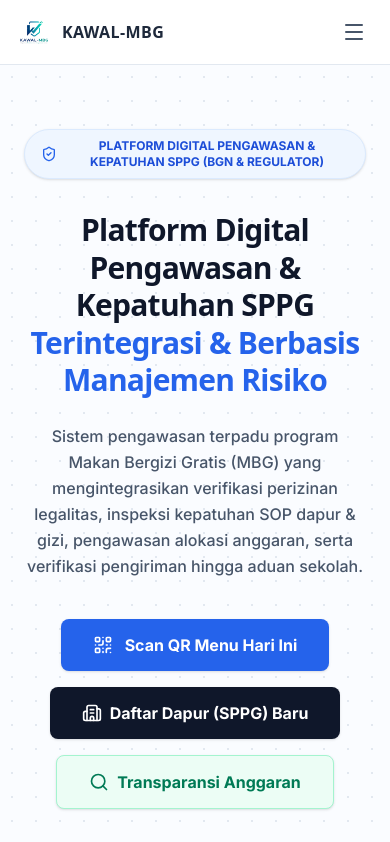
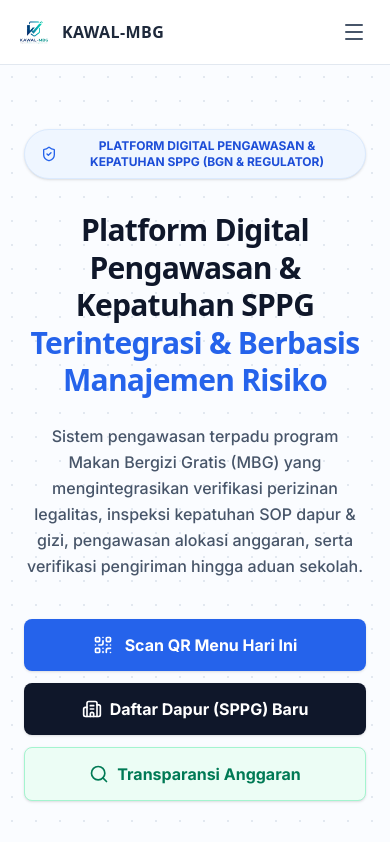
Before and after one commit to AldiAlfatih/hackathon, a Next.js app: page / in a window 390 px wide. Shown: the top 842 px of the page. Built offline with nearby package versions, Linux system fonts and the light colour scheme.

Commit message:
style: perbarui teks footer copyright ke OgiTech dan tingkatkan responsivitas tombol hero & siklus menu

```diff
--- a/components/LandingPage.tsx
+++ b/components/LandingPage.tsx
@@ -154,12 +154,12 @@
             Sistem pengawasan terpadu program Makan Bergizi Gratis (MBG) yang mengintegrasikan verifikasi perizinan legalitas, inspeksi kepatuhan SOP dapur &amp; gizi, pengawasan alokasi anggaran, serta verifikasi pengiriman hingga aduan sekolah.
           </p>
 
-          <div className="flex flex-wrap items-center justify-center gap-4">
+          <div className="flex flex-col sm:flex-row flex-wrap items-center justify-center gap-3 sm:gap-4 w-full">
             {/* QR Scan Button (desktop click simulation) */}
             <button
               onClick={handleQrScan}
               disabled={qrScanState === 'scanning'}
-              className="relative group px-8 py-3.5 bg-blue-600 hover:bg-blue-700 disabled:bg-blue-400 text-white font-bold rounded-lg transition-all flex items-center gap-3 shadow-sm overflow-hidden"
+              className="w-full sm:w-auto relative group px-5 sm:px-8 py-3.5 bg-blue-600 hover:bg-blue-700 disabled:bg-blue-400 text-white font-bold rounded-lg transition-all flex items-center justify-center gap-3 shadow-sm overflow-hidden"
             >
               {qrScanState === 'scanning' && (
                 <span className="absolute inset-0 flex items-center justify-center bg-blue-700">
@@ -172,14 +172,14 @@
             </button>
             <button
               onClick={() => setShowRegisterForm(true)}
-              className="px-8 py-3.5 bg-slate-900 hover:bg-slate-950 text-white font-bold rounded-lg transition-colors flex items-center gap-2 shadow-sm"
+              className="w-full sm:w-auto px-5 sm:px-8 py-3.5 bg-slate-900 hover:bg-slate-950 text-white font-bold rounded-lg transition-colors flex items-center justify-center gap-2 shadow-sm"
             >
               <Building2 className="w-5 h-5" /> Daftar Dapur (SPPG) Baru
             </button>
             <button onClick={() => {
               const el = document.getElementById('transparansi-anggaran');
               el?.scrollIntoView({ behavior: 'smooth' });
-            }} className="px-8 py-3.5 bg-emerald-50 border border-emerald-200 hover:bg-emerald-100 text-emerald-700 font-bold rounded-lg transition-colors flex items-center gap-2 shadow-sm">
+            }} className="w-full sm:w-auto px-5 sm:px-8 py-3.5 bg-emerald-50 border border-emerald-200 hover:bg-emerald-100 text-emerald-700 font-bold rounded-lg transition-colors flex items-center justify-center gap-2 shadow-sm">
               <Search className="w-5 h-5" /> Transparansi Anggaran
             </button>
           </div>
@@ -711,7 +711,7 @@
           })}
         </div>
         <div className="mt-12 text-center text-sm text-slate-400 font-bold tracking-widest uppercase">
-          &copy; 2026 KAWAL MBG &bull; BADAN GIZI NASIONAL RI
+          &copy; 2026 KAWAL MBG .OgiTech
         </div>
       </div>
 
--- a/components/SppgPortal.tsx
+++ b/components/SppgPortal.tsx
@@ -768,7 +768,7 @@
               <div className="p-6 flex-1 flex flex-col justify-between">
                 <div>
                   {/* Cycle Selector Buttons */}
-                  <div className="flex gap-2 mb-5 p-1 bg-slate-100 rounded-lg border border-slate-200">
+                  <div className="flex flex-col sm:flex-row gap-2 mb-5 p-1 bg-slate-100 rounded-lg border border-slate-200">
                     <button
                       onClick={() => {
                         setMenuSiklus('siklus1');
```
